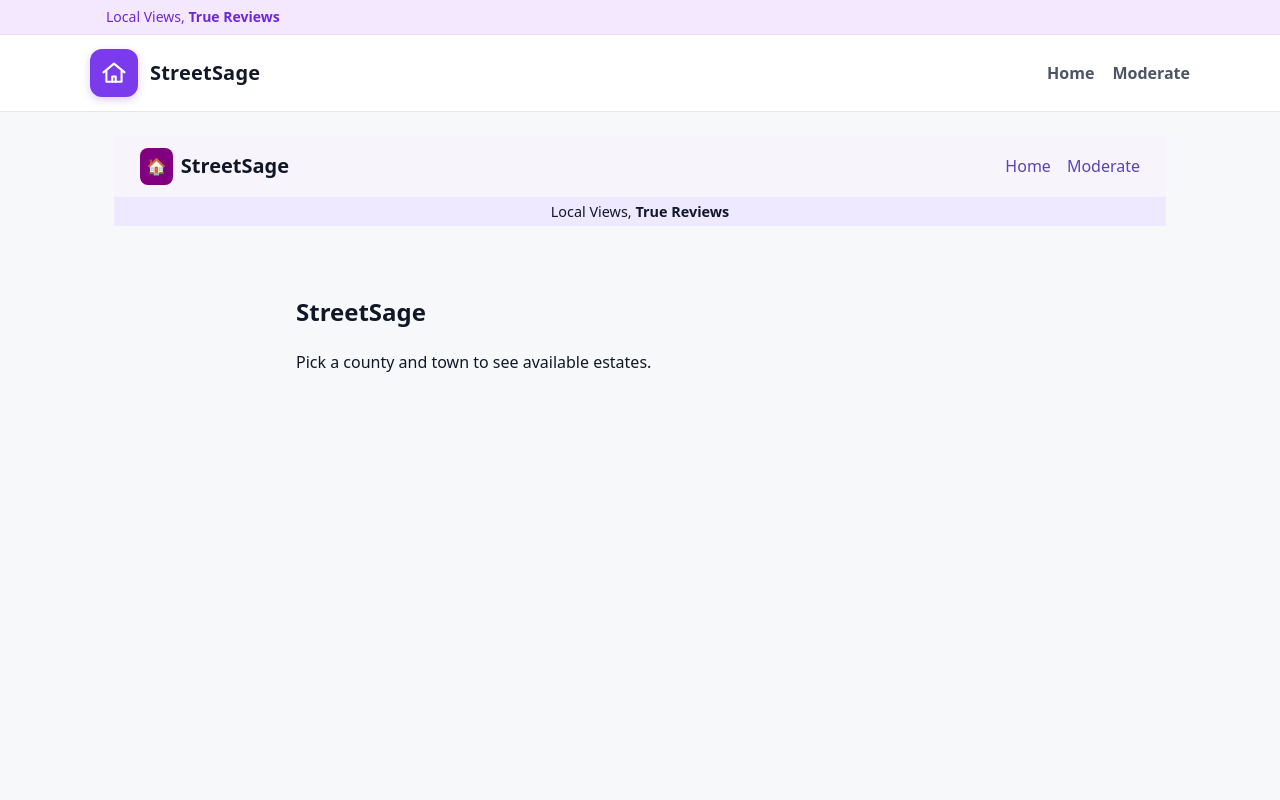
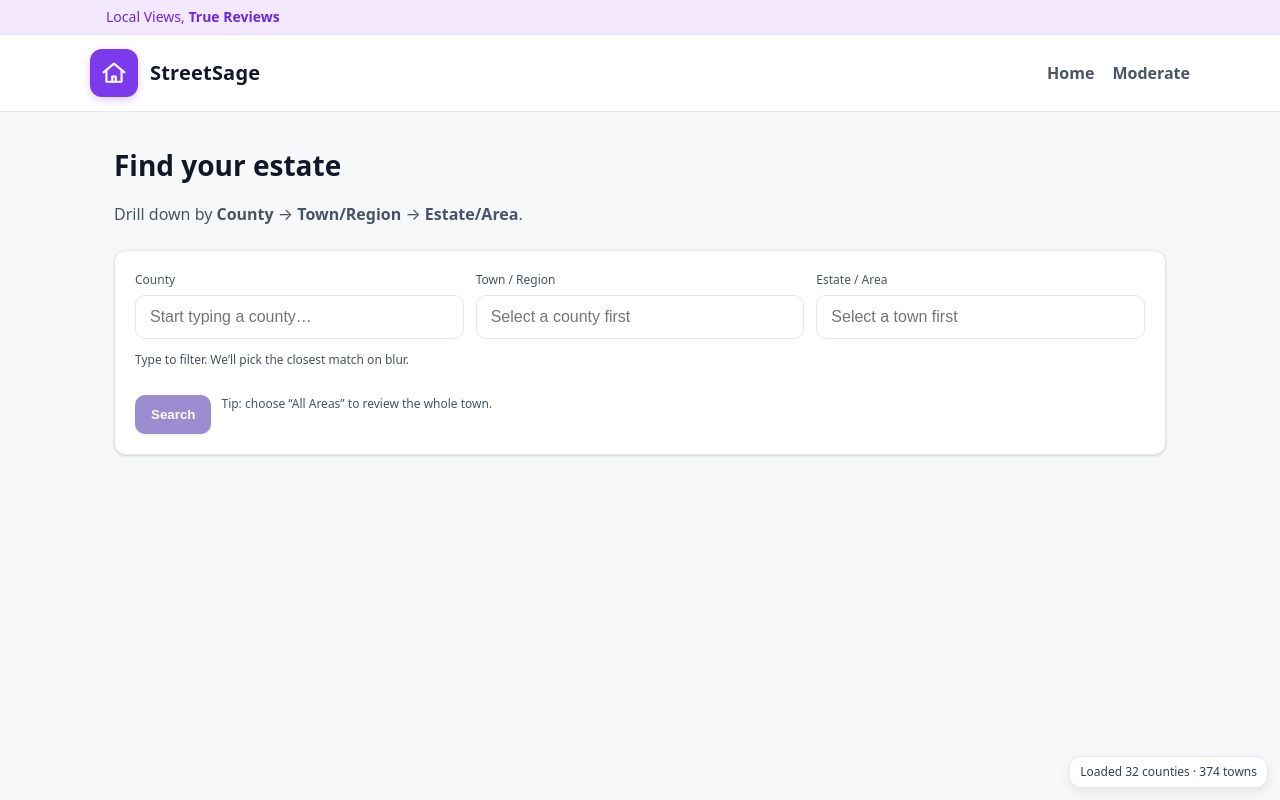
Before and after one commit to seamusk84/reviewer, a Next.js app: page / in a window 1280 px wide. Built offline with nearby package versions, Linux system fonts and the light colour scheme.

Commit message:
Update index.tsx

```diff
--- a/pages/index.tsx
+++ b/pages/index.tsx
@@ -1,66 +1,88 @@
-// pages/index.tsx
-import Head from "next/head";
+import dynamic from "next/dynamic";
+import { useRouter } from "next/router";
+import React from "react";
+
+const CascadingSearch = dynamic(() => import("../components/CascadingSearch"), { ssr: false });
+
+type DataShape = Record<string, Record<string, string[]>>;
+
+// Minimal CSV parser (handles quoted commas)
+function splitCSVLine(line: string): string[] {
+  const cells = line.match(/("([^"]|"")*"|[^,]+)/g) || [];
+  return cells.map((c) => {
+    let s = c.trim();
+    if (s.startsWith('"') && s.endsWith('"')) s = s.slice(1, -1).replace(/""/g, '"');
+    return s;
+  });
+}
+
+function parseEstatesCSV(text: string): DataShape {
+  text = text.replace(/^\uFEFF/, "");
+  const lines = text.trim().split(/\r?\n/);
+  const header = lines.shift(); if (!header) return {};
+  const cols = splitCSVLine(header).map(h => h.trim().toLowerCase());
+  const iCounty = cols.indexOf("county");
+  const iTown = cols.indexOf("town");
+  const iEstate = cols.indexOf("estate");
+  const data: DataShape = {};
+  for (const line of lines) {
+    if (!line) continue;
+    const parts = splitCSVLine(line);
+    const county = parts[iCounty]?.trim();
+    const town = parts[iTown]?.trim();
+    const estate = parts[iEstate]?.trim() || "All Areas";
+    if (!county || !town) continue;
+    (data[county] ||= {});
+    (data[county][town] ||= []);
+    if (!data[county][town].includes(estate)) data[county][town].push(estate);
+  }
+  return data;
+}
+
+// Small on-page status badge (you can remove later)
+function DebugCounts() {
+  const [msg, setMsg] = React.useState<string>("Loading…");
+  React.useEffect(() => {
+    (async () => {
+      try {
+        const res = await fetch("/data/estates.csv", { cache: "no-store" });
+        if (!res.ok) throw new Error("estates.csv not found");
+        const txt = await res.text();
+        const data = parseEstatesCSV(txt);
+        const counties = Object.keys(data).length;
+        const towns = Object.values(data).reduce((n, t) => n + Object.keys(t).length, 0);
+        setMsg(`Loaded ${counties} counties · ${towns} towns`);
+      } catch (e: any) {
+        setMsg(`Data error: ${e.message || "failed to load"}`);
+      }
+    })();
+  }, []);
+  return (
+    <div style={{
+      position: "fixed", right: 12, bottom: 12, background: "white",
+      border: "1px solid #e5e7eb", borderRadius: 12, padding: "6px 10px",
+      fontSize: 12, color: "#374151", boxShadow: "0 4px 12px rgba(0,0,0,0.08)", zIndex: 50
+    }}>
+      {msg}
+    </div>
+  );
+}
 
 export default function Home() {
+  const router = useRouter();
+
+  const fetchData = async () => {
+    const res = await fetch("/data/estates.csv", { cache: "no-store" });
+    if (!res.ok) throw new Error("Could not load estates.csv");
+    const txt = await res.text();
+    const data = parseEstatesCSV(txt);
+    return data;
+  };
+
   return (
     <>
-      <Head>
-        <title>StreetSage</title>
-        <meta name="description" content="Local Views, True Reviews" />
-      </Head>
-
-      {/* Header */}
-      <header style={{ background: "#f7f4fb", padding: "0.75rem 1rem" }}>
-        <div
-          style={{
-            maxWidth: "1000px",
-            margin: "0 auto",
-            display: "flex",
-            justifyContent: "space-between",
-            alignItems: "center",
-          }}
-        >
-          <div style={{ display: "flex", alignItems: "center", gap: "0.5rem" }}>
-            <span
-              style={{
-                background: "purple",
-                color: "white",
-                padding: "0.4rem",
-                borderRadius: "8px",
-              }}
-            >
-              🏠
-            </span>
-            <h1 style={{ fontSize: "1.25rem", margin: 0 }}>StreetSage</h1>
-          </div>
-          <nav>
-            <a href="/" style={{ marginRight: "1rem" }}>
-              Home
-            </a>
-            <a href="/moderate">Moderate</a>
-          </nav>
-        </div>
-      </header>
-
-      {/* Tagline bar */}
-      <div
-        style={{
-          background: "#efe9ff",
-          textAlign: "center",
-          padding: "0.25rem",
-          fontSize: "0.9rem",
-        }}
-      >
-        Local Views, <strong>True Reviews</strong>
-      </div>
-
-      {/* Main content */}
-      <main style={{ maxWidth: "720px", margin: "2rem auto", padding: "1rem" }}>
-        <h2>StreetSage</h2>
-        <p>Pick a county and town to see available estates.</p>
-
-        {/* 👉 This is where we’ll later drop in <EstatePicker /> */}
-      </main>
+      <CascadingSearch fetchData={fetchData} onNavigate={(p) => router.push(p)} />
+      <DebugCounts />
     </>
   );
 }
```
